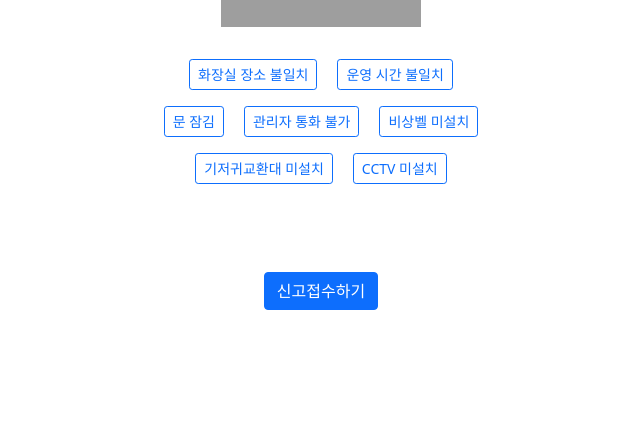
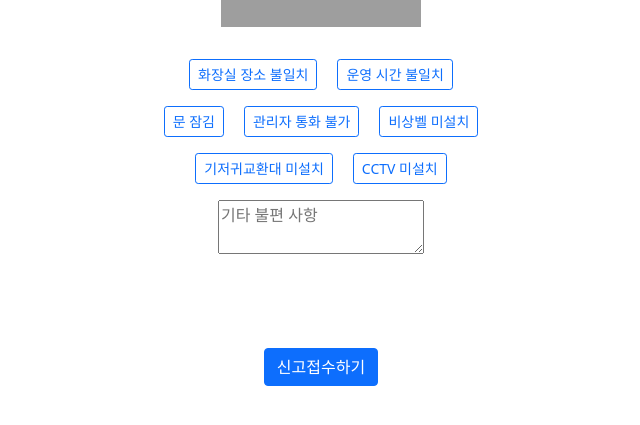
Before and after one commit to 4948jss/naturecalls, a Python web app: template templates/report/singo.html in a window 1280 px wide. Shown: the part 173-598 px from the top of the page, without its empty margins (319-959 px from the left). Run offline with Jinja, Linux system fonts and the light colour scheme; the template is opened without the code that fills it, so the values that code supplies are empty; grey boxes are pictures that could not be loaded.

Commit message:
신고 페이지 멘토링 사항 수정

```diff
--- a/templates/report/singo.html
+++ b/templates/report/singo.html
@@ -25,7 +25,7 @@
 
         }
 
-        .form {
+        .wholeform {
             display: flex;
             flex-direction: column;
             justify-content: center;
@@ -43,7 +43,7 @@
 </head>
 
 <body>
-<div class="form">
+<div class="wholeform">
     <div class="mysingo"></div>
     <p></p>
     <p></p>
@@ -95,10 +95,10 @@
         </div>
     </div>
     <p></p>
-    <form class="btn-check" id="gita"><!--텍스트 박스-->
+        <!--23.02.06 텍스트 박스 내용&버튼 id 값 데이터 넣기 -->
         <p><textarea placeholder="기타 불편 사항"></textarea></p>
 
-    </form>
+
 
     <div class="d-grid gap-2 col-20 mx-auto">
 
```
